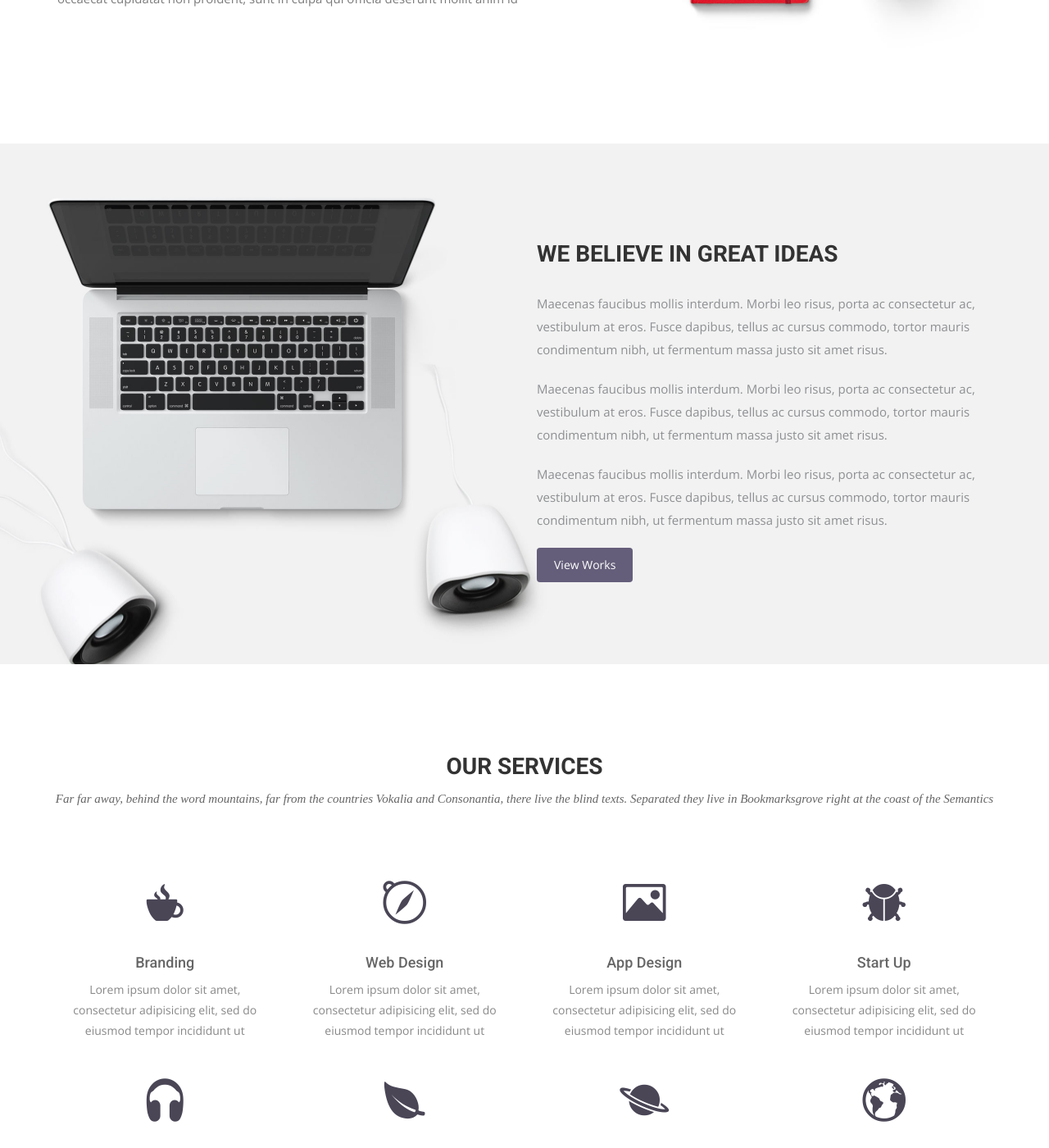
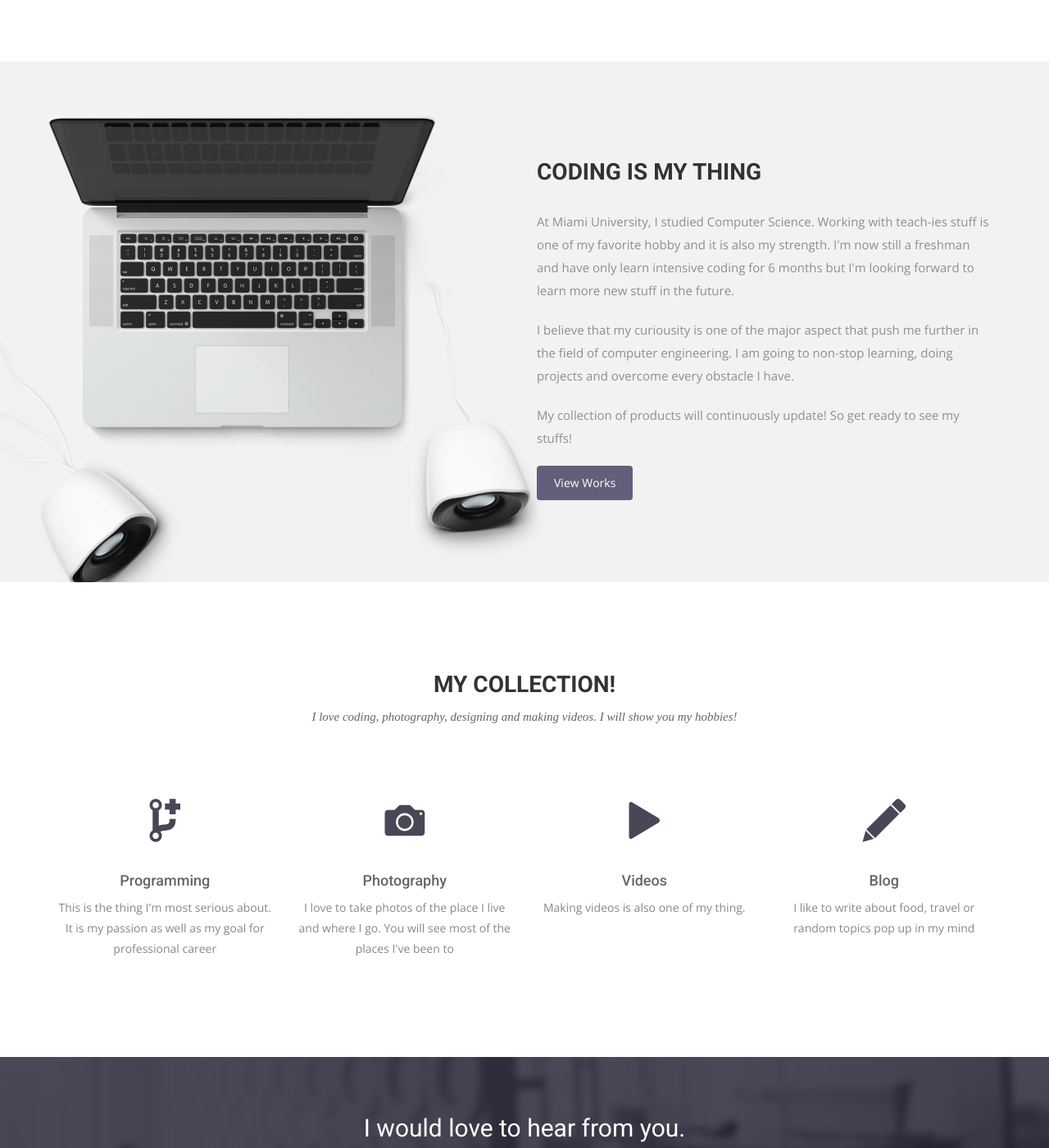
Before and after one commit to andre-le/andre-le.github.io, a Jekyll site: the page built from index.html, in a window 1280 px wide and 1400 px high, scrolled down 1251 px. Shown: the whole window at 82% size. Built offline with Jekyll 4.4.1, drawn with Linux system fonts in a browser that asks for light colours; nearby versions of some CDN libraries; some web fonts are replaced; some of the changed text lies outside the part shown.

Commit message:
fix index

```diff
--- a/index.html
+++ b/index.html
@@ -10,8 +10,8 @@ permalink: /
     <div class="row">
       <div class="col-md-10 col-md-offset-2">
         <div class="block">
-          <h1 class="animated fadeInUp">A DIGITAL MARKETING &#38; <br> DESIGN AGENCY</h1>
-          <p class="animated fadeInUp">We love the Web and the work we do. We work closely with our clients to deliver the best possible solutions for their needs</p>
+          <h1 class="animated fadeInUp">HI! MY NAME IS ANDRE LE</h1>
+          <p class="animated fadeInUp">Welcome to my world!</p>
         </div>
       </div>
     </div>
@@ -24,10 +24,10 @@ permalink: /
       <div class="col-md-7 col-sm-12">
         <div class="block">
           <div class="section-title">
-            <h2>About Us</h2>
-            <p>Far far away, behind the word mountains, far from the countries Vokalia and Consonantia, there live the blind texts. Separated they live in Bookmarksgrove right at the coast of the Semantics</p>
+            <h2>About Me</h2>
+            <p>From an urban capital city, one of the most crowded place in Vietnam. I grew up with big dreams, adventures and stories that ready to be told</p>
           </div>
-          <p>Lorem ipsum dolor sit amet, consectetur adipisicing elit, sed do eiusmod tempor incididunt ut labore et dolore magna aliqua. Ut enim ad minim veniam, quis nostrud exercitation ullamco laboris nisi ut aliquip ex ea commodo consequat. Duis aute irure dolor in reprehenderit in voluptate velit esse cillum dolore eu fugiat nulla pariatur. Excepteur sint occaecat cupidatat non proident, sunt in culpa qui officia deserunt mollit anim id </p>
+          <p>I was born in January 10, 1998, Hanoi, Vietnam. I spend my entire childhood in this lovely city until the age of 18, when I decided to go study abroad in Oxford, Ohio, USA. It starts a new page in my adventurous life.</p>
         </div>
       </div><!-- .col-md-7 close -->
       <div class="col-md-5 col-sm-12">
@@ -43,11 +43,11 @@ permalink: /
 <div class="container">
   <div class="row">
     <div class="col-md-6 col-md-offset-6">
-      <h2>WE BELIEVE IN GREAT IDEAS</h2>
-      <p>Maecenas faucibus mollis interdum. Morbi leo risus, porta ac consectetur ac, vestibulum at eros. Fusce dapibus, tellus ac cursus commodo, tortor mauris condimentum nibh, ut fermentum massa justo sit amet risus.</p>
-      <p>Maecenas faucibus mollis interdum. Morbi leo risus, porta ac consectetur ac, vestibulum at eros. Fusce dapibus, tellus ac cursus commodo, tortor mauris condimentum nibh, ut fermentum massa justo sit amet risus.</p>
-      <p>Maecenas faucibus mollis interdum. Morbi leo risus, porta ac consectetur ac, vestibulum at eros. Fusce dapibus, tellus ac cursus commodo, tortor mauris condimentum nibh, ut fermentum massa justo sit amet risus.</p>
-      <a href="#" class="btn btn-view-works">View Works</a>
+      <h2>CODING IS MY THING</h2>
+      <p>At Miami University, I studied Computer Science. Working with teach-ies stuff is one of my favorite hobby and it is also my strength. I'm now still a freshman and have only learn intensive coding for 6 months but I'm looking forward to learn more new stuff in the future.</p>
+      <p>I believe that my curiousity is one of the major aspect that push me further in the field of computer engineering. I am going to non-stop learning, doing projects and overcome every obstacle I have.</p>
+      <p>My collection of products will continuously update! So get ready to see my stuffs!</p>
+      <a href="https://andre-le.github.io/portfolio/work/" target="_blank" class="btn btn-view-works">View Works</a>
     </div>
   </div>
 </div>
@@ -58,65 +58,37 @@ permalink: /
   <div class="container">
     <div class="row">
       <div class="section-title">
-        <h2>Our Services</h2>
-        <p>Far far away, behind the word mountains, far from the countries Vokalia and Consonantia, there live the blind texts. Separated they live in Bookmarksgrove right at the coast of the Semantics</p>
+        <h2>My Collection!</h2>
+        <p>I love coding, photography, designing and making videos. I will show you my hobbies!</p>
       </div>
     </div>
     <div class="row ">
       <div class="col-sm-6 col-md-3">
         <div class="service-item">
-          <i class="icon ion-coffee"></i>
-          <h4>Branding</h4>
-          <p>Lorem ipsum dolor sit amet, consectetur adipisicing elit, sed do eiusmod tempor incididunt ut </p>
+          <i class="ion-fork-repo"></i>
+          <h4>Programming</h4>
+          <p>This is the thing I'm most serious about. It is my passion as well as my goal for professional career</p>
         </div>
       </div>
       <div class="col-sm-6 col-md-3">
         <div class="service-item">
-          <i class="ion-compass"></i>
-          <h4>Web Design</h4>
-          <p>Lorem ipsum dolor sit amet, consectetur adipisicing elit, sed do eiusmod tempor incididunt ut </p>
+          <i class="ion-camera"></i>
+          <h4>Photography</h4>
+          <p>I love to take photos of the place I live and where I go. You will see most of the places I've been to</p>
         </div>
       </div>
       <div class="col-sm-6 col-md-3">
         <div class="service-item">
-          <i class="ion-image"></i>
-          <h4>App Design</h4>
-          <p>Lorem ipsum dolor sit amet, consectetur adipisicing elit, sed do eiusmod tempor incididunt ut </p>
+          <i class="ion-play"></i>
+          <h4>Videos</h4>
+          <p>Making videos is also one of my thing.</p>
         </div>
       </div>
       <div class="col-sm-6 col-md-3">
         <div class="service-item">
-          <i class="ion-bug"></i>
-          <h4>Start Up</h4>
-          <p>Lorem ipsum dolor sit amet, consectetur adipisicing elit, sed do eiusmod tempor incididunt ut </p>
-        </div>
-      </div>
-      <div class="col-sm-6 col-md-3">
-        <div class="service-item">
-          <i class="ion-headphone"></i>
-          <h4>Logo Design</h4>
-          <p>Lorem ipsum dolor sit amet, consectetur adipisicing elit, sed do eiusmod tempor incididunt ut </p>
-        </div>
-      </div>
-      <div class="col-sm-6 col-md-3">
-        <div class="service-item">
-          <i class="ion-leaf"></i>
-          <h4>Development</h4>
-          <p>Lorem ipsum dolor sit amet, consectetur adipisicing elit, sed do eiusmod tempor incididunt ut </p>
-        </div>
-      </div>
-      <div class="col-sm-6 col-md-3">
-        <div class="service-item">
-          <i class="ion-planet"></i>
-          <h4>Brand Identity</h4>
-          <p>Lorem ipsum dolor sit amet, consectetur adipisicing elit, sed do eiusmod tempor incididunt ut </p>
-        </div>
-      </div>
-      <div class="col-sm-6 col-md-3">
-        <div class="service-item">
-          <i class="ion-earth"></i>
-          <h4>Brand Identity</h4>
-          <p>Lorem ipsum dolor sit amet, consectetur adipisicing elit, sed do eiusmod tempor incididunt ut </p>
+          <i class="ion-edit"></i>
+          <h4>Blog</h4>
+          <p>I like to write about food, travel or random topics pop up in my mind</p>
         </div>
       </div>
     </div>
@@ -128,9 +100,9 @@ permalink: /
     <div class="row">
       <div class="col-md-12">
         <div class="block">
-          <h2>We design delightful digital experiences.</h2>
-          <p>Read more about what we do and our philosophy of design. Judge for yourself The work and results we’ve achieved for other clients, and meet our highly experienced Team who just love to design.</p>
-          <a class="btn btn-default btn-call-to-action" href="#" >Tell Us Your Story</a>
+          <h2>I would love to hear from you.</h2>
+          <p>Read more about what I have done and what I am going to do. Judge for yourself! Please send me a feedback if you want my projects change for the better</p>
+          <a class="btn btn-default btn-call-to-action" href="https://andre-le.github.io/portfolio/contact/" >Let Me Hear Your Voice</a>
         </div>
       </div>
     </div>
@@ -141,45 +113,67 @@ permalink: /
   <div class="container">
     <div class="row">
       <div class="section-title text-center">
-        <h2>Fun Facts About Us</h2>
-        <p>Far far away, behind the word mountains, far from the countries Vokalia and Consonantia, there live the blind texts. Separated they live in Bookmarksgrove right at the coast of the Semantics</p>
+        <h2>Welcome to my world!</h2>
+        <p>You are more than welcome to explore my stuffs and more than that, contact me so we could talk!</p>
       </div>
     </div>
     <div class="row">
       <div class="col-md-6">
-        {% if site.data.funfacts.size > 0 %}
         <div class="block">
-          {% for ff in site.data.funfacts %}
           <ul class="counter-box clearfix">
             <li>
               <div class="block">
-                <i class="{{ ff.icon }}"></i>
-                <h4 class="counter">{{ ff.counter }}</h4>
-                <span>{{ ff.text }}</span>
+                <i class="ion-ios-film-outline"></i>
+                <h4 class="counter">4</h4>
+                <span>Video Clips</span>
               </div>
             </li>
-            {% endfor %}
+            <li>
+              <div class="block">
+                <i class="ion-ios-photos-outline"></i>
+                <h4 class="counter">136</h4>
+                <span>Works of Photography</span>
+              </div>
+            </li>
+            <li>
+              <div class="block">
+                <i class="ion-ios-compose-outline"></i>
+                <h4 class="counter">20000</h4>
+                <span>Cups Of Coffee</span>
+              </div>
+            </li>
+            <li>
+              <div class="block">
+                <i class="ion-ios-heart"></i>
+                <h4 class="counter">11231221</h4>
+                <span>Lines of code</span>
+              </div>
+            </li>
+
           </ul>
         </div>
-        {% endif %}
       </div>
       <div class="col-md-6">
-        {% if site.data.testimonials.size > 0 %}
         <div class="testimonial-carousel">
           <div id="testimonial-slider" class="owl-carousel">
-            {% for tm in site.data.testimonials %}
             <div>
                 <img src="img/cotation.png" alt="IMG">
-                <p>{{ tm.testimonial }}</p>
+                <p>"A work of art is above all an adventure of the mind." </p>
                 <div class="user">
-                  <img src="{{ tm.image }}" alt="Pepole">
-                  <p><span>{{ tm.name }}</span> {{ tm.title }}</p>
+                  <img src="img/author1.jpg" alt="Pepole">
+                  <p><span>Eugene Ionesco</span> Romanian-French playwright</p>
                 </div>
             </div>
-            {% endfor %}
+            <div>
+              <img src="img/cotation.png" alt="IMG">
+                <p>"Life is 10% what happens to you and 90% how you react to it. "</p>
+                <div class="user">
+                  <img src="img/author2.jpg" alt="Pepole">
+                  <p><span>Charles R. Swindoll</span> evangelical Christian pastor, author, educator, and radio preacher</p>
+                </div>
+            </div>
           </div>
         </div>
-        {% endif %}
       </div>
     </div>
   </div>
```
Also changed, not shown: other parts of index.html (+1 -1 lines), old version/index.html (added, +186 -0 lines).
